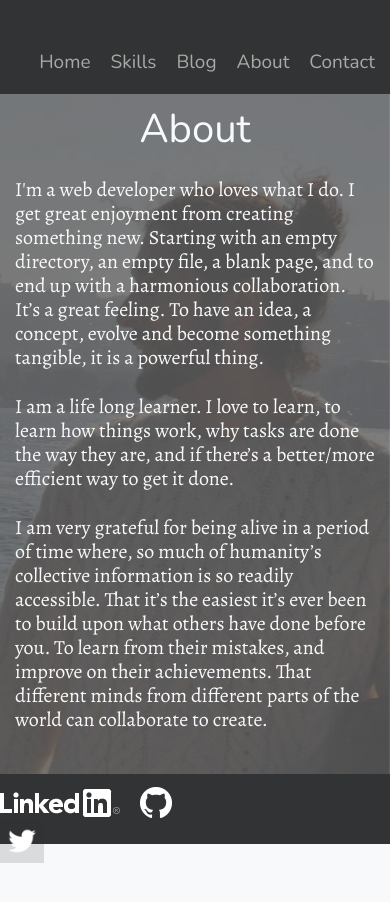
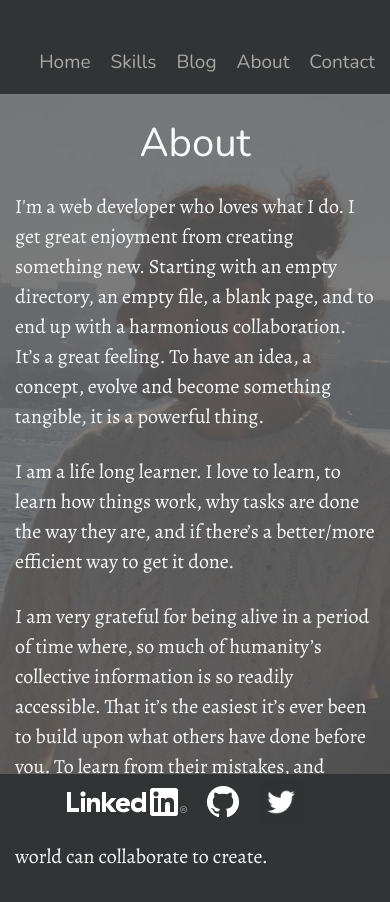
Before and after one commit to ryanpaixao/ryanpaixao.com-source, a React (Create React App) app: page /About in a window 390 px wide. Shown: the top 902 px of the page. Before the commit the page ends 844 px from the top, so only its background shows below. Built offline with nearby package versions, Linux system fonts and the light colour scheme.

Commit message:
Make pages more responsive.

```diff
--- a/src/App.jsx
+++ b/src/App.jsx
@@ -22,30 +22,18 @@ const App = () => {
   return (
     <Router>
       <div className="container col-sm-12 ">
-
         <div className="row">
           <Header />
-        </div>
 
-        <div className="col-xs-12 container-body">
-          <div className="row">
-            <div className="col-md-4 col-sm-3  col-xs-0 left-bg-image" />
-
-            <div className="col-md-4 col-sm-6 col-xs-12 route-body">
-              <div className="row">
             <Route exact path='/' component={Homepage} />
             <Route exact path='/Skills' component={Skills} />
             <Route exact path='/Blog' component={Blog} />
             <Route exact path='/About' component={About} />
             <Route exact path='/Contact' component={Contact} />
+
+          <Footer />
+
         </div>
-            </div>
-
-            <div className="col-md-4 col-sm-3 col-xs-0 right-bg-image" />
-            <Footer />
-          </div>
-        </div>
-
       </div>
     </Router>
   );
--- a/src/components/pages/about.jsx
+++ b/src/components/pages/about.jsx
@@ -2,7 +2,7 @@ import React from 'react';
 
 const About = () => {
   return (
-    <div className="container-fluid">
+    <div className="offset-md-4 col-md-4 offset-sm-3 col-sm-6 col-xs-12 route-body">
       <h1>About</h1>
       <p>
         I'm a web developer who loves what I do. I get great enjoyment from creating something new. Starting with an empty directory, an empty file, a blank page, and to end up with a harmonious collaboration. It’s a great feeling. To have an idea, a concept, evolve and become something tangible, it is a powerful thing.
--- a/src/components/pages/blog.jsx
+++ b/src/components/pages/blog.jsx
@@ -2,10 +2,10 @@ import React from 'react';
 
 const Blog = () => {
   return (
-    <div className="container-fluid">
+    <div className="offset-md-4 col-md-4 offset-sm-3 col-sm-6 col-xs-12 route-body">
       <h1>Blog</h1>
 
-      <p style={{textAlign: "center", marginTop: "10%"}}>
+      <p style={{textAlign: "center"}}>
         Coming Soon!!!
       </p>
     </div>
--- a/src/components/pages/contact.jsx
+++ b/src/components/pages/contact.jsx
@@ -2,7 +2,7 @@ import React from 'react';
 
 const Contact = () => {
   return (
-    <div className="container-fluid">
+    <div className="offset-md-4 col-md-4 offset-sm-3 col-sm-6 col-xs-12 route-body">
       <h1>Contact Page</h1>
       <p style={{textAlign: "center"}}>
         You can contact me at: <a style={{marginLeft: "10px"}} href="mailto:ryanpaixao@gmail.com">ryanpaixao@gmail.com</a>
--- a/src/components/pages/homePage.jsx
+++ b/src/components/pages/homePage.jsx
@@ -2,7 +2,7 @@ import React from 'react';
 
 const Homepage = () => {
   return (
-    <div className="container-fluid">
+    <div className="offset-md-4 col-md-4 offset-sm-3 col-sm-6 col-xs-12 route-body">
       <h1>Home Page</h1>
       <p>
         Hello world! I'm Ryan Paixao, a Frontend Web Developer from South Florida.
--- a/src/components/pages/skills.jsx
+++ b/src/components/pages/skills.jsx
@@ -6,7 +6,7 @@ const skillsObj = {
   "Frameworks/Libraries": ["React.js", "Jquery", "Bootstrap"],
   "Package Managers/Build Tools": ["NPM", "Bower", "Brunch", "Webpack"],
   "Task & Project Management": ["Jira", "Git", "Github", "Dropbox", "Slack"],
-  "Virtualization": ["Vagrant, VirtualBox"],
+  "Virtualization": ["Vagrant", "VirtualBox"],
   "Operating Systems": ["Linux", "Windows"],
   "Testing Suites/Libraries": ["Mocha", "Enzyme", "JSDOM", "Chai"],
   "Testing Styles": ["Test-Driven Development", "Behavior-Driven Development", "Unit Testing"]
@@ -15,9 +15,9 @@ const skillsObj = {
 class IndividualSkillItem extends Component {
   render() {
     return (
-      <li>
-        {this.props.skill}
-      </li>
+      <dd>
+        - {this.props.skill}
+      </dd>
     )
   }
 }
@@ -42,12 +42,10 @@ class IndividualSkill extends Component {
   render() {
     console.log('this.props', this.props);
     return (
-      <li>
-        {this.props.skill}
-        <ul>
-          {this.displaySkills()}
-        </ul>
-      </li>
+      <div style={{padding: "15px"}}>
+        <dt>{this.props.skill}</dt>
+        {this.displaySkills()}
+      </div>
     )
   }
 }
@@ -71,11 +69,13 @@ class Skills extends Component {
 
   render() {
     return (
-      <div className="container-fluid skills-page">
-        <h1>Skills</h1>
-        <ul>
-          {this.displaySkills()}
-        </ul>
+      <div className="offset-md-0 col-md-12 offset-sm-3 col-sm-6 col-xs-12 route-body skills-page">
+        <div style={{marginLeft: "20px"}}>
+          <h1>Skills</h1>
+          <div style={{display: "inline-flex"}}>
+            {this.displaySkills()}
+          </div>
+        </div>
       </div>
     );
   }
--- a/src/scss/App.css
+++ b/src/scss/App.css
@@ -19,7 +19,59 @@ body {
   color: #f8f9fa;
   font-weight: 400;
   font-style: normal;
-  background-color: #f8f9fa;
+  background-color: #323334;
+  height: 100%; }
+
+h1 {
+  font-family: "Nunito", serif;
+  color: #f8f9fa; }
+
+h2 {
+  font-family: "Nunito", serif;
+  color: #f8f9fa; }
+
+a {
+  font-family: "Nunito", serif;
+  text-decoration: none;
+  -webkit-transition: 0.4s ease-in-out;
+  -moz-transition: 0.4s ease-in-out;
+  transition: 0.4s ease-in-out;
+  cursor: pointer;
+  color: #ea7e3a; }
+  a:hover {
+    color: #f8f9fa;
+    -webkit-transition: 0.4s ease-in-out;
+    -moz-transition: 0.4s ease-in-out;
+    transition: 0.4s ease-in-out; }
+
+/***********************************************
+***************Bootstrap overrides**************
+************************************************/
+.container-fluid {
+  line-height: 24px; }
+
+/******************
+******COLORS******
+******************/
+/**********************************************
+*********************Mixins********************
+**********************************************/
+/**************************************
+*****************FONTS*****************
+**************************************/
+/*********************************************
+****************fonts & colors****************
+*********************************************/
+html {
+  height: 100%; }
+
+body {
+  font-family: "Alegreya", sans-serif;
+  font-size: 20px;
+  color: #f8f9fa;
+  font-weight: 400;
+  font-style: normal;
+  background-color: #323334;
   height: 100%; }
 
 h1 {
@@ -112,18 +164,19 @@ header {
   margin-bottom: 70px;
   height: 100%; }
 
-.container-body {
-  margin-top: 94px; }
-
 .route-body {
-  margin-top: 2.5%;
+  margin-top: 94px;
+  margin-bottom: 70px;
   height: 100%; }
   .route-body h1 {
+    width: 100%;
+    margin: 25px auto;
     text-align: center; }
   .route-body h2 {
     text-align: center;
     margin-top: 25px; }
   .route-body p {
+    width: 100%;
     margin-top: 25px; }
 
 .logo-1 {
@@ -165,7 +218,7 @@ header {
   margin-left: 20px;
   width: 90px;
   height: 90px; }
-  @media (max-width: 767px) {
+  @media (max-width: 575px) {
     .logo-5 {
       background-image: none; } }
 
@@ -186,19 +239,11 @@ footer {
     margin: 0;
     padding: 0; }
   footer nav {
-    position: absolute;
-    top: 18%;
-    right: 41.5%;
-    -webkit-transform: translate-y(-50%);
-    -moz-transform: translate-y(-50%);
-    transform: translate-y(-50%); }
+    text-align: center;
+    margin: 6px; }
     footer nav ul li {
       list-style-type: none;
       display: inline-block;
       margin-right: 20px; }
       footer nav ul li.last {
         margin: 0; }
-      footer nav ul li a {
-        font-size: 19px;
-        line-height: normal;
-        color: #AAA8A5; }
--- a/src/scss/App.scss
+++ b/src/scss/App.scss
@@ -1,4 +1,5 @@
 @import "_config.scss";
+@import "skills.scss";
 
 /********************
 ** Declare variables
@@ -81,15 +82,18 @@ header {
 
 // container-body
 .container-body {
-  margin-top: $headerHeight;
+
 }
 
 // routeBody
 .route-body {
-  margin-top: 2.5%;
+  margin-top: $headerHeight;
+  margin-bottom: $footerHeight;
   height: 100%;
 
   h1 {
+    width: 100%;
+    margin: 25px auto;
     text-align: center;
   }
 
@@ -99,6 +103,7 @@ header {
   }
 
   p {
+    width: 100%;
     margin-top: 25px;
   }
 }
@@ -147,7 +152,7 @@ header {
   width: 90px;
   height: 90px;
 
-  @media (max-width: 767px) {
+  @media (max-width: 575px) {
     background-image: none;
   }
 }
@@ -173,10 +178,8 @@ footer {
   }
 
   nav {
-    position: absolute;
-    top: 18%;
-    right: 41.5%;
-    @include translate-y(-50%);
+    text-align: center;
+    margin: 6px;
 
     ul li {
       list-style-type: none;
@@ -186,12 +189,6 @@ footer {
       &.last {
         margin: 0;
       }
-
-      a {
-        font-size: 19px;
-        line-height: normal;
-        color: $anchorColor;
-      }
     }
   }
 }
--- a/src/scss/_config.scss
+++ b/src/scss/_config.scss
@@ -102,7 +102,7 @@ $paragraphFont: 'sans-serif';
 } @else if $colorScheme == 9 {
   // Color Scheme 9 (black, white, and grey Soft Contrast w/ dark bg and light letters)
   $attentionColor: #ea7e3a; // anchors
-  $bgColor: #f8f9fa; // background-color
+  $bgColor: #323334; // background-color
   $pColor: #f8f9fa; // <p>
   $anchorColor: #AAA8A5; // <a>
   $activeColor: #f8f9fa; // #525354; // <a> active
--- a/src/scss/skills.css
+++ b/src/scss/skills.css
@@ -19,7 +19,7 @@ body {
   color: #f8f9fa;
   font-weight: 400;
   font-style: normal;
-  background-color: #f8f9fa;
+  background-color: #323334;
   height: 100%; }
 
 h1 {
@@ -49,8 +49,3 @@ a {
 ************************************************/
 .container-fluid {
   line-height: 24px; }
-
-.skills-page ul {
-  list-style: none; }
-  .skills-page ul li {
-    padding-bottom: 15px; }
```
Also changed, not shown: src/scss/skills.scss (+4 -6 lines). Lines whose indentation alone changed are shown as unchanged.
